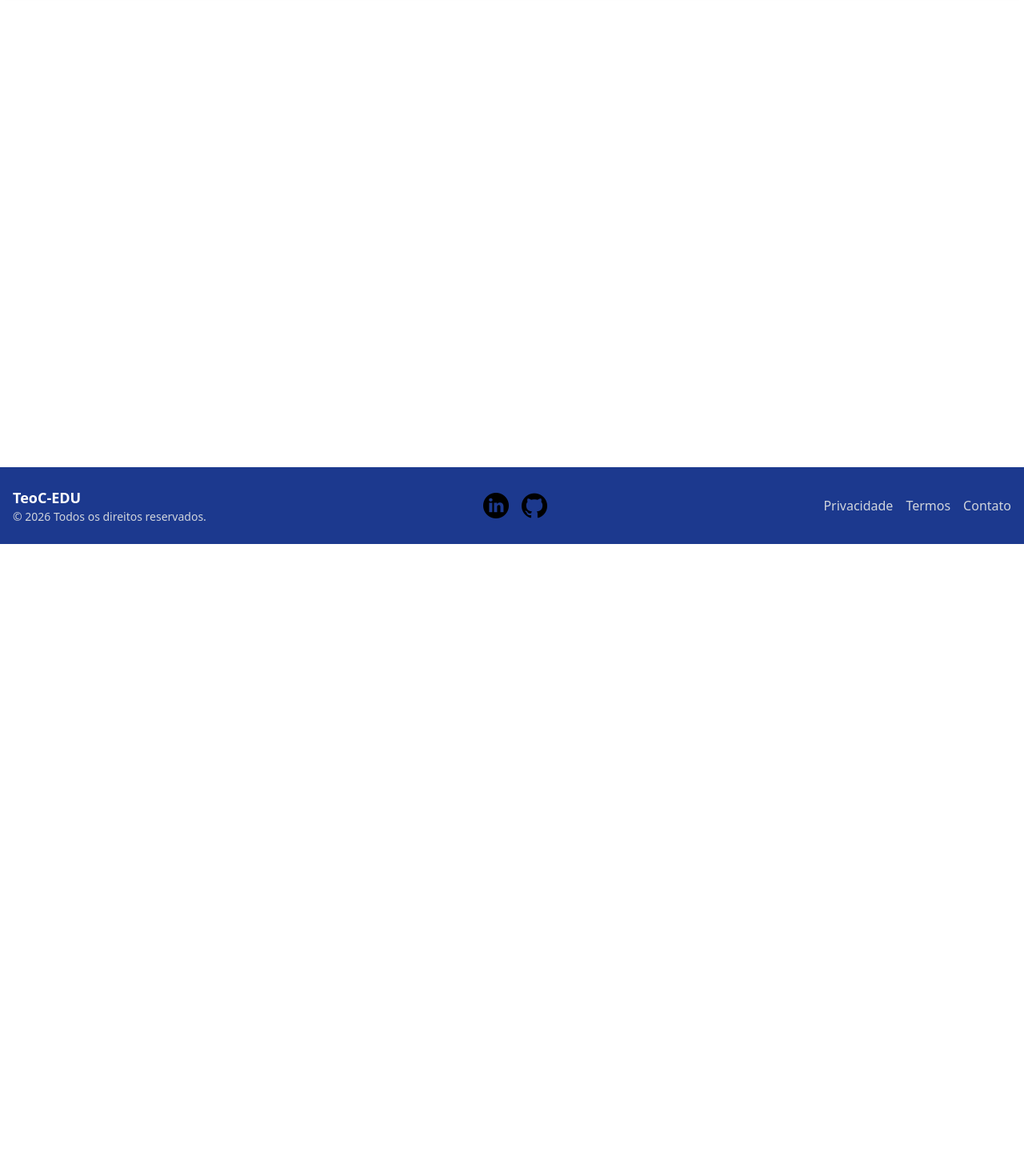
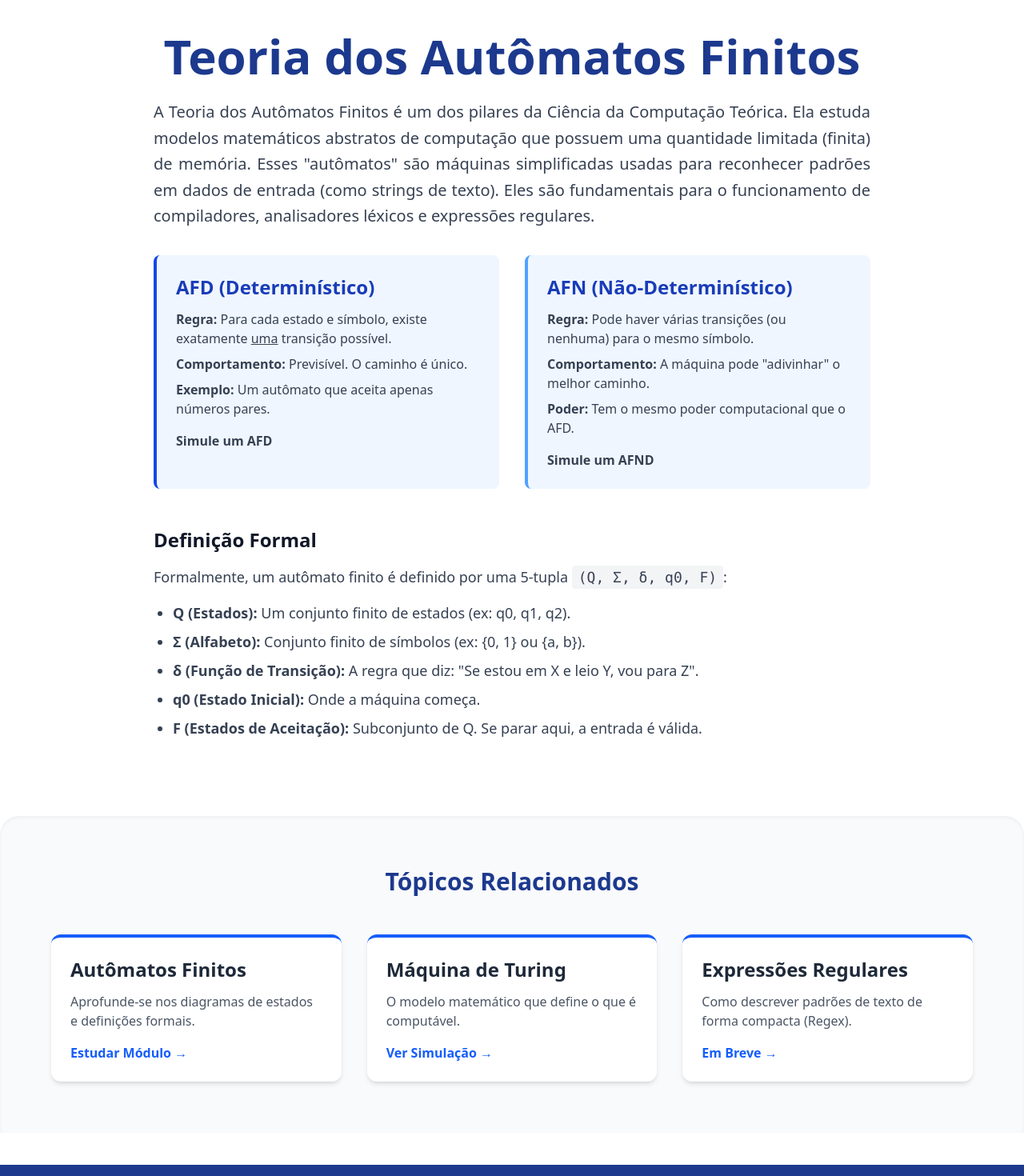
Before and after one commit to carlos-augusto-carneiro/TeoC-EDU, an Angular app: page /automatos in a window 1280 px wide. Before the commit this address led to /. Shown: the part 120-1590 px from the top of the page at 80% size. Before the commit the page ends 800 px from the top, so only its background shows below. Built offline with nearby package versions, Linux system fonts and the light colour scheme.

Commit message:
Feat: Adicionado page automatos

```diff
--- a/src/app/app.routes.ts
+++ b/src/app/app.routes.ts
@@ -1,7 +1,9 @@
 import { Routes } from '@angular/router';
 import { Home } from './pages/home/home';
+import { Automatos } from './pages/automatos/automatos';
 
 export const routes: Routes = [
   { path: '', component: Home },
   { path: 'home', component: Home },
+  { path: 'automatos', component: Automatos }
 ];
--- a/src/app/component/navbar/navbar.html
+++ b/src/app/component/navbar/navbar.html
@@ -13,7 +13,7 @@
 
   <ul [class.hidden]="!isMenuOpen()" class="w-full md:flex md:w-auto md:basis-2/4 flex-col md:flex-row items-center justify-center gap-6 py-4 md:py-0 text-lg font-medium">
     <li><a href="/home" routerLink="/home" routerLinkActive="font-bold underline" (click)="isMenuOpen.set(false)" class="hover:text-gray-200 transition">Página Inicial</a></li>
-    <li><a href="#" routerLink="/automatos" routerLinkActive="font-bold underline" (click)="isMenuOpen.set(false)" class="hover:text-gray-200 transition">Autômatos Finitos</a></li>
+    <li><a href="/automatos" routerLink="/automatos" routerLinkActive="font-bold underline" (click)="isMenuOpen.set(false)" class="hover:text-gray-200 transition">Autômatos Finitos</a></li>
     <li><a href="#" routerLink="/turingMachine" routerLinkActive="font-bold underline" (click)="isMenuOpen.set(false)" class="hover:text-gray-200 transition">Turing Machine</a></li>
     <li><a href="#" routerLink="/complexidade" routerLinkActive="font-bold underline" (click)="isMenuOpen.set(false)" class="hover:text-gray-200 transition">Complexidade</a></li>
     <li><a href="#" routerLink="/about" routerLinkActive="font-bold underline" (click)="isMenuOpen.set(false)" class="hover:text-gray-200 transition">Sobre</a></li>
--- /dev/null
+++ b/src/app/pages/automatos/automatos.html
@@ -0,0 +1,84 @@
+<section class="text-gray-900 py-12 px-4">
+  <div class="max-w-4xl mx-auto">
+
+    <h1 class="text-4xl md:text-6xl font-bold mb-6 text-blue-900 text-center">
+      Teoria dos Autômatos Finitos
+    </h1>
+
+    <p class="text-lg md:text-xl text-gray-700 mb-8 leading-relaxed text-justify">
+      A Teoria dos Autômatos Finitos é um dos pilares da Ciência da Computação Teórica. Ela estuda modelos matemáticos abstratos de computação que possuem uma quantidade limitada (finita) de memória.
+      Esses "autômatos" são máquinas simplificadas usadas para reconhecer padrões em dados de entrada (como strings de texto). Eles são fundamentais para o funcionamento de compiladores, analisadores léxicos e expressões regulares.
+    </p>
+
+    <div class="grid md:grid-cols-2 gap-8 mb-12">
+
+      <div class="bg-blue-50 p-6 rounded-lg border-l-4 border-blue-700">
+        <h3 class="text-2xl font-bold text-blue-800 mb-3">AFD (Determinístico)</h3>
+        <ul class="space-y-2 text-gray-700">
+          <li><strong>Regra:</strong> Para cada estado e símbolo, existe exatamente <u>uma</u> transição possível.</li>
+          <li><strong>Comportamento:</strong> Previsível. O caminho é único.</li>
+          <li><strong>Exemplo:</strong> Um autômato que aceita apenas números pares.</li>
+          <a href="/automatos/afd-simulation" routerLink="/automatos/afd-simulation" class="text-gray-700 font-bold hover:underline hover:text-gray-900 cursor-pointer inline-block mt-2">
+            Simule um AFD
+          </a>
+        </ul>
+      </div>
+
+      <div class="bg-blue-50 p-6 rounded-lg border-l-4 border-blue-400">
+        <h3 class="text-2xl font-bold text-blue-800 mb-3">AFN (Não-Determinístico)</h3>
+        <ul class="space-y-2 text-gray-700">
+          <li><strong>Regra:</strong> Pode haver várias transições (ou nenhuma) para o mesmo símbolo.</li>
+          <li><strong>Comportamento:</strong> A máquina pode "adivinhar" o melhor caminho.</li>
+          <li><strong>Poder:</strong> Tem o mesmo poder computacional que o AFD.</li>
+          <a href="/automatos/afd-simulation" routerLink="/automatos/afd-simulation" class="text-gray-700 font-bold hover:underline hover:text-gray-900 cursor-pointer inline-block mt-2">
+            Simule um AFND
+          </a>
+        </ul>
+      </div>
+    </div>
+
+    <div class="mb-12">
+      <h3 class="text-2xl font-bold text-gray-900 mb-4">Definição Formal</h3>
+      <p class="text-lg text-gray-700 mb-4">
+        Formalmente, um autômato finito é definido por uma 5-tupla <span class="font-mono bg-gray-100 px-2 py-1 rounded">(Q, &Sigma;, &delta;, q0, F)</span>:
+      </p>
+      <ul class="list-disc pl-6 space-y-2 text-gray-700 text-lg">
+        <li><strong>Q (Estados):</strong> Um conjunto finito de estados (ex: q0, q1, q2).</li>
+        <li><strong>&Sigma; (Alfabeto):</strong> Conjunto finito de símbolos (ex: &#123;0, 1&#125; ou &#123;a, b&#125;).</li>
+        <li><strong>&delta; (Função de Transição):</strong> A regra que diz: "Se estou em X e leio Y, vou para Z".</li>
+        <li><strong>q0 (Estado Inicial):</strong> Onde a máquina começa.</li>
+        <li><strong>F (Estados de Aceitação):</strong> Subconjunto de Q. Se parar aqui, a entrada é válida.</li>
+      </ul>
+    </div>
+
+  </div>
+</section> <section class="py-16 px-4 bg-gray-50 rounded-t-3xl shadow-inner">
+  <div class="max-w-6xl mx-auto">
+    <h2 class="text-3xl font-bold text-center text-blue-900 mb-12">Tópicos Relacionados</h2>
+
+    <div class="grid grid-cols-1 md:grid-cols-3 gap-8">
+
+      <app-card
+        title="Autômatos Finitos"
+        description="Aprofunde-se nos diagramas de estados e definições formais."
+        route="/automatos"
+        buttonText="Estudar Módulo →">
+      </app-card>
+
+      <app-card
+        title="Máquina de Turing"
+        description="O modelo matemático que define o que é computável."
+        route="/turingMachine"
+        buttonText="Ver Simulação →">
+      </app-card>
+
+      <app-card
+        title="Expressões Regulares"
+        description="Como descrever padrões de texto de forma compacta (Regex)."
+        route="/regex"
+        buttonText="Em Breve →">
+      </app-card>
+
+    </div>
+  </div>
+</section>
```
Also changed, not shown: src/app/pages/automatos/automatos.ts (added, +12 -0 lines), src/app/pages/automatos/automatos.css (added), 1 other file (tests, documents, lock files or other folders).
